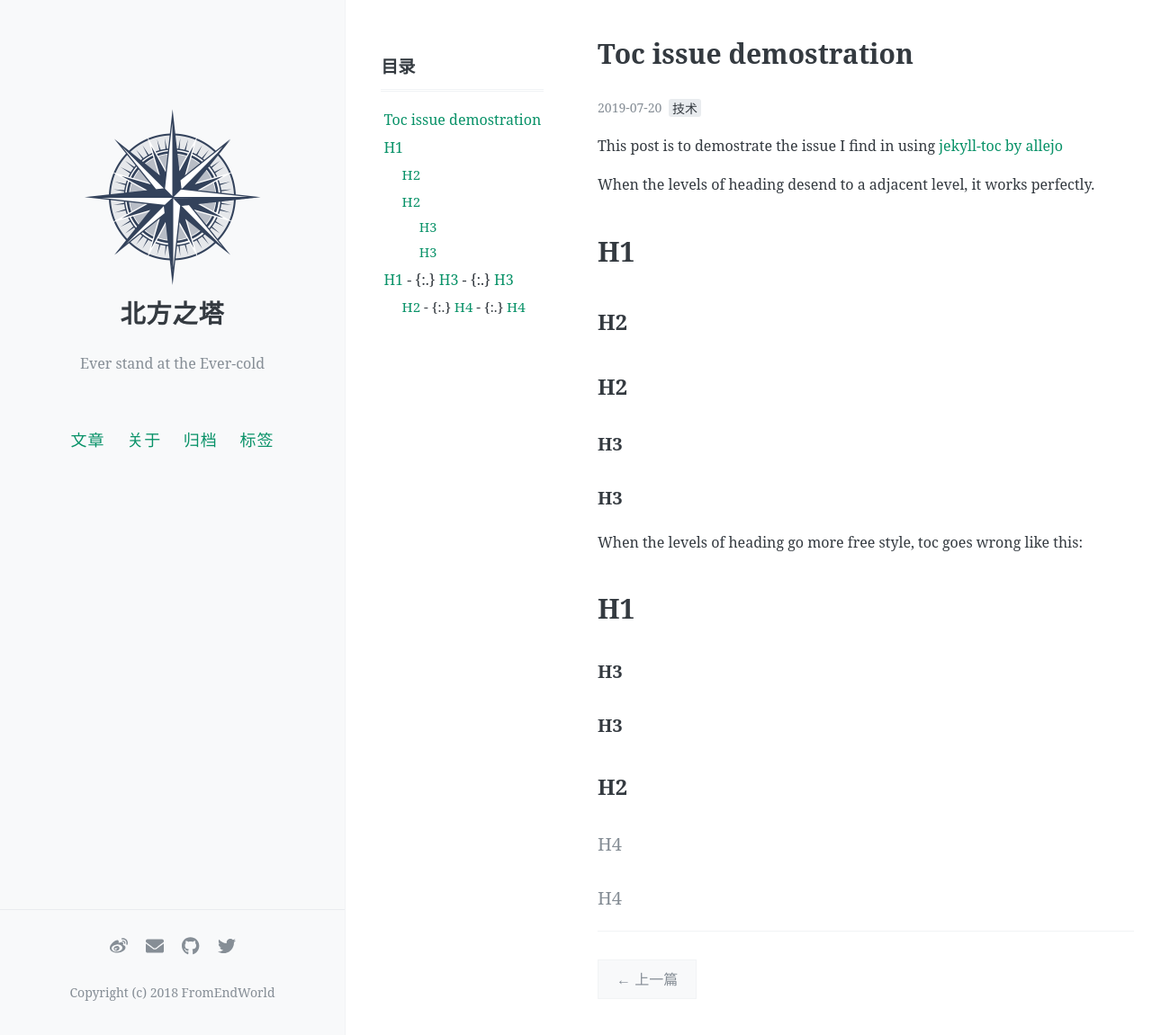
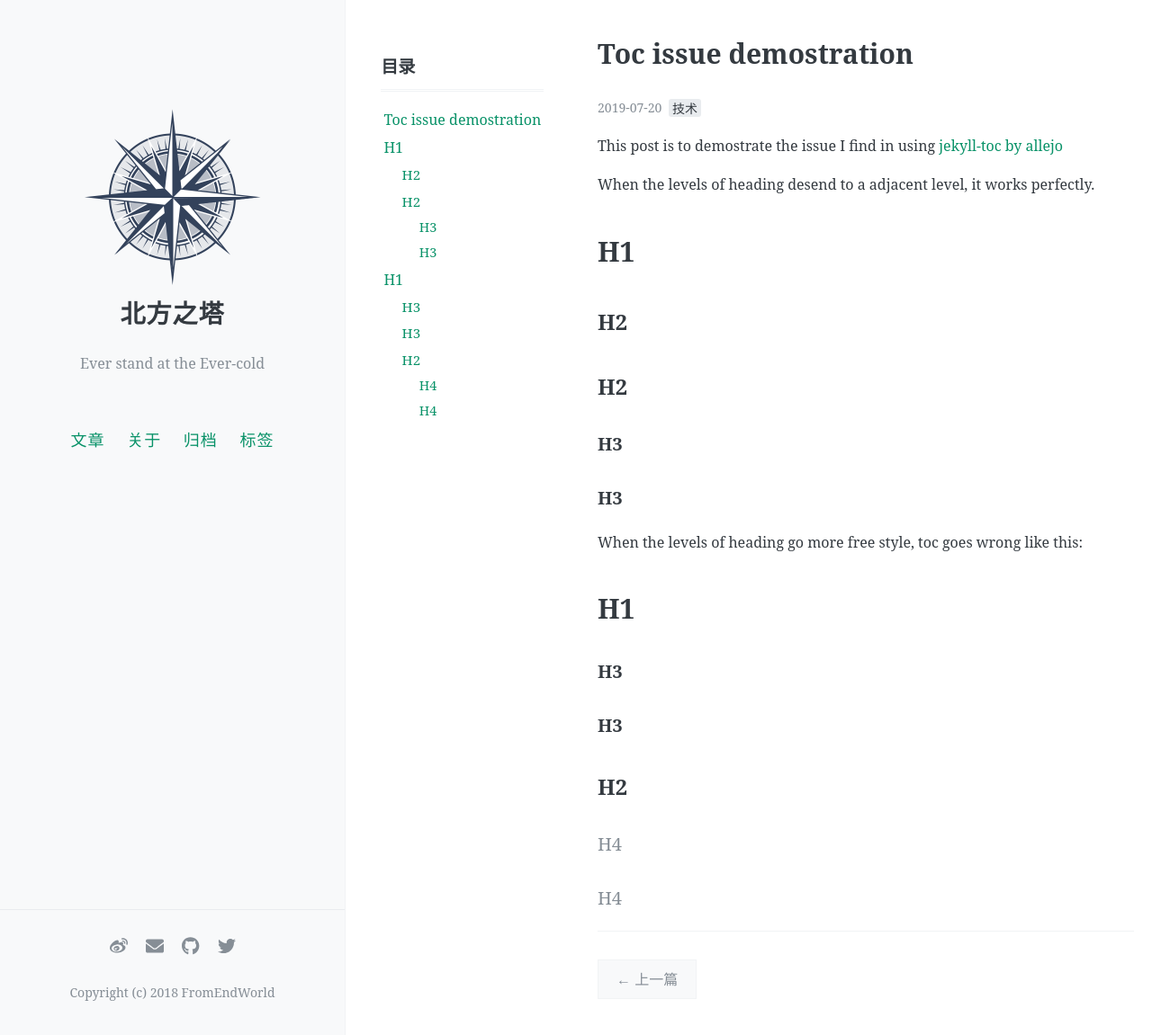
Before and after one commit to FromEndWorld/endworld, a Jekyll site: the page built from _posts/2019-07-20-toc-issue.md, in a window 1280 px wide and 1151 px high. Shown: the whole window at 90% size. Built offline with Jekyll 4.4.1, drawn with Linux system fonts in a browser that asks for light colours; comment, search, counter and statistics services are not loaded; part of the change alters nothing that is shown.

```diff
--- a/_includes/toc.html
+++ b/_includes/toc.html
@@ -41,6 +41,7 @@
             {% continue %}
         {% endif %}
 
+        {% assign lastHeaderLevel = headerLevel %}
         {% assign headerLevel = node | replace: '"', '' | slice: 0, 1 | times: 1 %}
 
         {% if headerLevel < minHeader or headerLevel > maxHeader %}
@@ -52,7 +53,14 @@
             {% assign minHeader = headerLevel %}
         {% endif %}
 
+        {% assign lastIndent = indentAmount %}
         {% assign indentAmount = headerLevel | minus: minHeader | add: 1 %}
+        {% if lastHeaderLevel and lastHeaderLevel == headerLevel %}
+            {% assign indentAmount = lastIndent %}
+        {% elsif lastIndent and lastIndent < indentAmount %}
+            {% assign indentAmount = lastIndent | plus: 1 %}
+        {% endif %}
+
         {% assign _workspace = node | split: '</h' %}
 
         {% assign _idWorkspace = _workspace[0] | split: 'id="' %}
```
